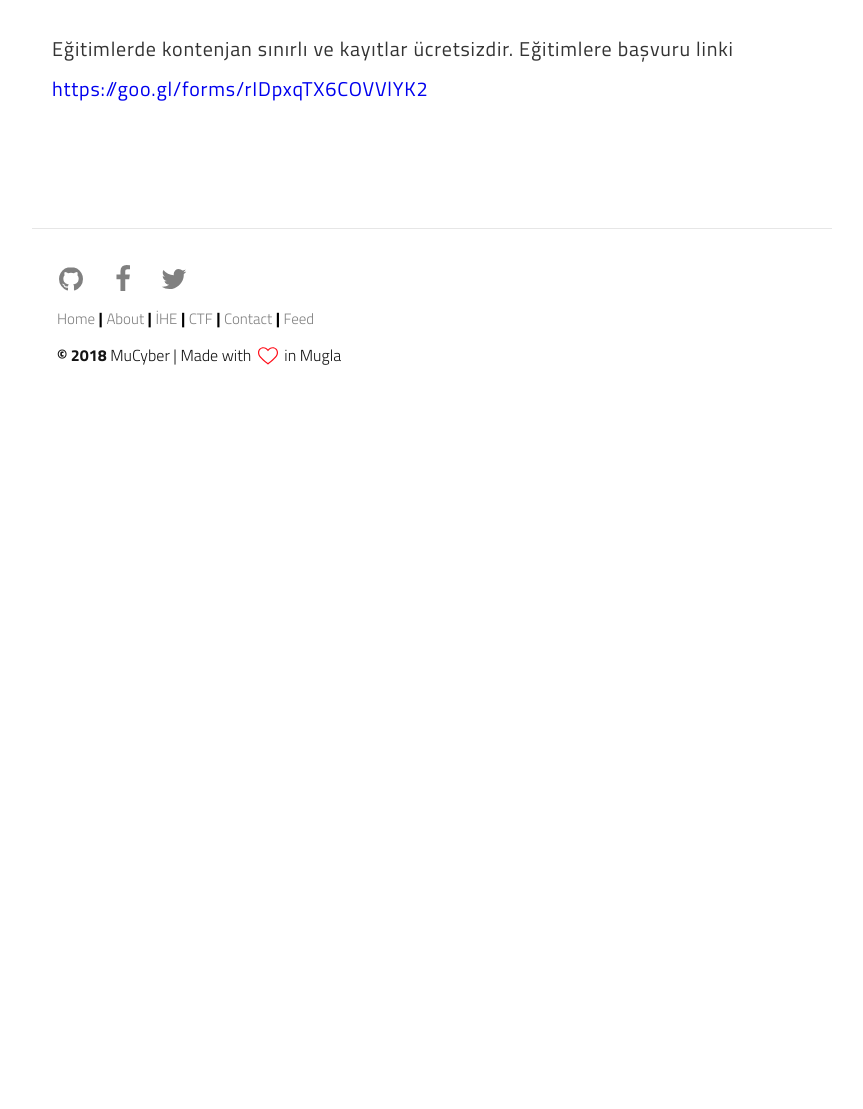
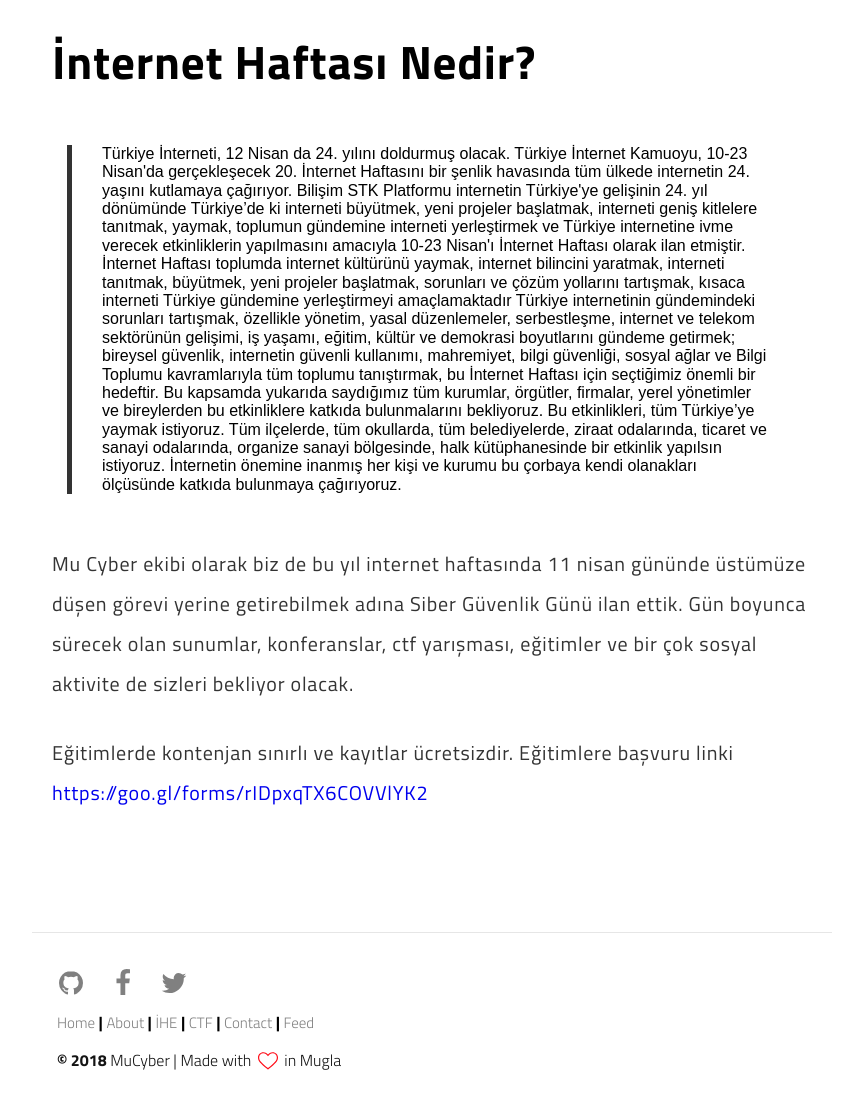
Before and after one commit to sinandagli/MuCyberLab.github.io, a Jekyll site: the page built from _pages/ihe.md, in a window 1280 px wide and 1400 px high, scrolled down 749 px. Shown: the part 291-1400 px from the top of the window, without its empty margins (208-1071 px from the left). Built offline with Jekyll 4.4.1, drawn with Linux system fonts in a browser that asks for light colours; before the commit the page ends 1444 px from its top, so only the background shows below that.

Commit message:
internet haftası etkinlikleri

```diff
--- a/_config.yml
+++ b/_config.yml
@@ -2,8 +2,8 @@
 title: Mu Cyber
 email: mucyberlab@gmail.com
 description: A group of people that learn cybersecurity together.
-baseurl: "/" # the subpath of your site, e.g. /blog
-url: "" # the base hostname & protocol for your site
+baseurl: "" # the subpath of your site, e.g. /blog
+url: "https://www.mucyber.org" # the base hostname & protocol for your site
 google_analytics: "UA-111260853-1"
 
 # User Settings
--- a/_pages/ihe.md
+++ b/_pages/ihe.md
@@ -2,12 +2,38 @@
 layout: page
 title: İnternet Haftası Etkinlikleri
 description: About Activities
-image: 'https://i.hizliresim.com/bBZ6rb.jpg'
+image: "https://i.hizliresim.com/bBZ6rb.jpg"
 permalink: /ihe/
 ---
  [![image](https://i.hizliresim.com/bBZ6rb.jpg)]()
 <iframe src="https://calendar.google.com/calendar/b/2/embed?title=Mu-Cyber%20%C4%B0nternet%20Haftas%C4%B1%20Etkinlikleri&amp;showTitle=0&amp;showNav=0&amp;showDate=0&amp;showPrint=0&amp;showTabs=0&amp;showCalendars=0&amp;showTz=0&amp;mode=DAY&amp;dates=20180411/20180411&amp;height=600&amp;wkst=1&amp;hl=tr&amp;bgcolor=%23ffffff&amp;src=mucyberlab%40gmail.com&amp;color=%23141414&amp;ctz=Europe%2FIstanbul" style="border-width:0" width="800" height="600" frameborder="0" scrolling="no"></iframe>
 
+# İnternet Haftası Nedir?
+
+<blockquote>Türkiye İnterneti, 12 Nisan da 24. yılını doldurmuş olacak. Türkiye İnternet
+Kamuoyu, 10-23 Nisan'da gerçekleşecek 20. İnternet Haftasını bir şenlik havasında
+tüm ülkede internetin 24. yaşını kutlamaya çağırıyor. Bilişim STK Platformu
+internetin Türkiye'ye gelişinin 24. yıl dönümünde Türkiye’de ki interneti büyütmek,
+yeni projeler başlatmak, interneti geniş kitlelere tanıtmak, yaymak, toplumun
+gündemine interneti yerleştirmek ve Türkiye internetine ivme verecek etkinliklerin
+yapılmasını amacıyla 10-23 Nisan'ı İnternet Haftası olarak ilan etmiştir.
+İnternet Haftası toplumda internet kültürünü yaymak, internet bilincini yaratmak,
+interneti tanıtmak, büyütmek, yeni projeler başlatmak, sorunları ve çözüm yollarını
+tartışmak, kısaca interneti Türkiye gündemine yerleştirmeyi amaçlamaktadır
+Türkiye internetinin gündemindeki sorunları tartışmak, özellikle yönetim, yasal
+düzenlemeler, serbestleşme, internet ve telekom sektörünün gelişimi, iş yaşamı,
+eğitim, kültür ve demokrasi boyutlarını gündeme getirmek; bireysel güvenlik,
+internetin güvenli kullanımı, mahremiyet, bilgi güvenliği, sosyal ağlar ve Bilgi
+Toplumu kavramlarıyla tüm toplumu tanıştırmak, bu İnternet Haftası için
+seçtiğimiz önemli bir hedeftir. Bu kapsamda yukarıda saydığımız tüm kurumlar,
+örgütler, firmalar, yerel yönetimler ve bireylerden bu etkinliklere katkıda
+bulunmalarını bekliyoruz. Bu etkinlikleri, tüm Türkiye’ye yaymak istiyoruz. Tüm
+ilçelerde, tüm okullarda, tüm belediyelerde, ziraat odalarında, ticaret ve sanayi
+odalarında, organize sanayi bölgesinde, halk kütüphanesinde bir etkinlik yapılsın
+istiyoruz. İnternetin önemine inanmış her kişi ve kurumu bu çorbaya kendi
+olanakları ölçüsünde katkıda bulunmaya çağırıyoruz.</blockquote>
+
+Mu Cyber ekibi olarak biz de bu yıl internet haftasında 11 nisan gününde üstümüze düşen görevi yerine getirebilmek adına Siber Güvenlik Günü ilan ettik. Gün boyunca sürecek olan sunumlar, konferanslar, ctf yarışması, eğitimler ve bir çok sosyal aktivite de sizleri bekliyor olacak.
 
 Eğitimlerde kontenjan sınırlı ve kayıtlar ücretsizdir.
 Eğitimlere başvuru linki [https://goo.gl/forms/rIDpxqTX6COVVlYK2](https://goo.gl/forms/rIDpxqTX6COVVlYK2)
```
